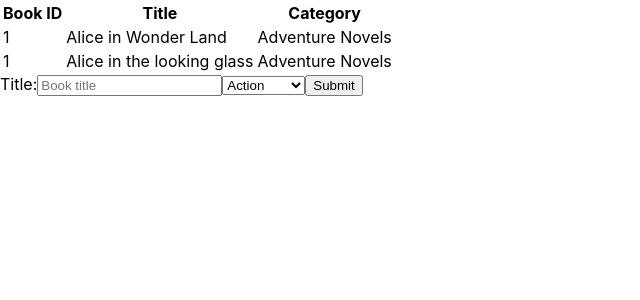
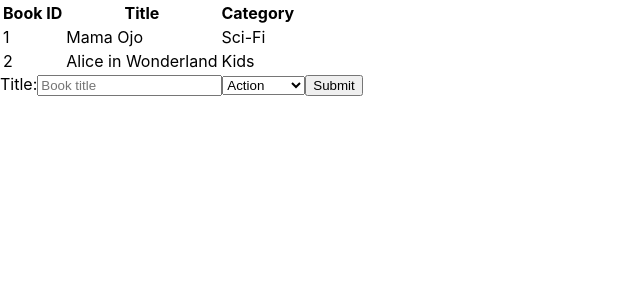
Before and after one commit to nganifaith/react-Bookstore, a React (Create React App) app: page / in a window 1280 px wide. Shown: the top 300 px of the page, without its empty margins (0-640 px from the left). Built offline with nearby package versions, Linux system fonts and the light colour scheme.

Commit message:
Add book hook to booklist

```diff
--- a/src/components/Book.js
+++ b/src/components/Book.js
@@ -10,7 +10,7 @@ const Book = ({ book }) => (
 
 Book.propTypes = {
   book: PropTypes.shape({
-    id: PropTypes.string.isRequired,
+    id: PropTypes.number.isRequired,
     title: PropTypes.string.isRequired,
     category: PropTypes.string.isRequired,
   }).isRequired,
--- a/src/containers/BooksList.js
+++ b/src/containers/BooksList.js
@@ -1,25 +1,28 @@
 import React from 'react';
+import { useSelector } from 'react-redux';
+import Book from '../components/Book';
 
-const BooksList = () => (
+const selectBooks = (state) => state.books;
+const BooksList = () => {
+  const books = useSelector(selectBooks);
+  return (
     <div>
       <table>
+        <thead>
           <tr>
             <th>Book ID</th>
             <th>Title</th>
             <th>Category</th>
           </tr>
-      <tr>
-        <td>1</td>
-        <td>Alice in Wonder Land</td>
-        <td>Adventure Novels</td>
-      </tr>
-      <tr>
-        <td>1</td>
-        <td>Alice in the looking glass</td>
-        <td>Adventure Novels</td>
-      </tr>
+        </thead>
+        <tbody>
+          {books.map((book) => (
+            <Book book={book} key={book.id} />
+          ))}
+        </tbody>
       </table>
     </div>
   );
+};
 
 export default BooksList;
--- a/src/index.js
+++ b/src/index.js
@@ -1,17 +1,25 @@
 import React from 'react';
 import ReactDOM from 'react-dom';
+import { createStore } from 'redux';
+import { Provider } from 'react-redux';
 import './index.css';
 import App from './components/App';
 import reportWebVitals from './reportWebVitals';
+import rootReducers from './reducers';
+
+const initialState = [
+  { id: 1, title: 'Mama Ojo', category: 'Sci-Fi' },
+  { id: 2, title: 'Alice in Wonderland', category: 'Kids' },
+];
+const store = createStore(rootReducers, { books: initialState });
 
 ReactDOM.render(
   <React.StrictMode>
-    <App />
+    <Provider store={store}>
+      <App />
+    </Provider>
   </React.StrictMode>,
   document.getElementById('root'),
 );
 
-// If you want to start measuring performance in your app, pass a function
-// to log results (for example: reportWebVitals(console.log))
-// or send to an analytics endpoint. Learn more: https://bit.ly/CRA-vitals
 reportWebVitals();
--- a/src/reducers/books.js
+++ b/src/reducers/books.js
@@ -1,6 +1,6 @@
 import { CREATE_BOOK, REMOVE_BOOK } from '../actions';
 
-function BooksReducer(state, action) {
+function BooksReducer(state = { books: [] }, action) {
   switch (action.type) {
     case CREATE_BOOK:
       return {
--- a/src/reducers/index.js
+++ b/src/reducers/index.js
@@ -1,8 +1,8 @@
 import { combineReducers } from 'redux';
 import BooksReducer from './books';
 
-const reducers = combineReducers({
+const rootReducers = combineReducers({
   books: BooksReducer,
 });
 
-export default reducers;
+export default rootReducers;
```
Lines whose indentation alone changed are shown as unchanged.
